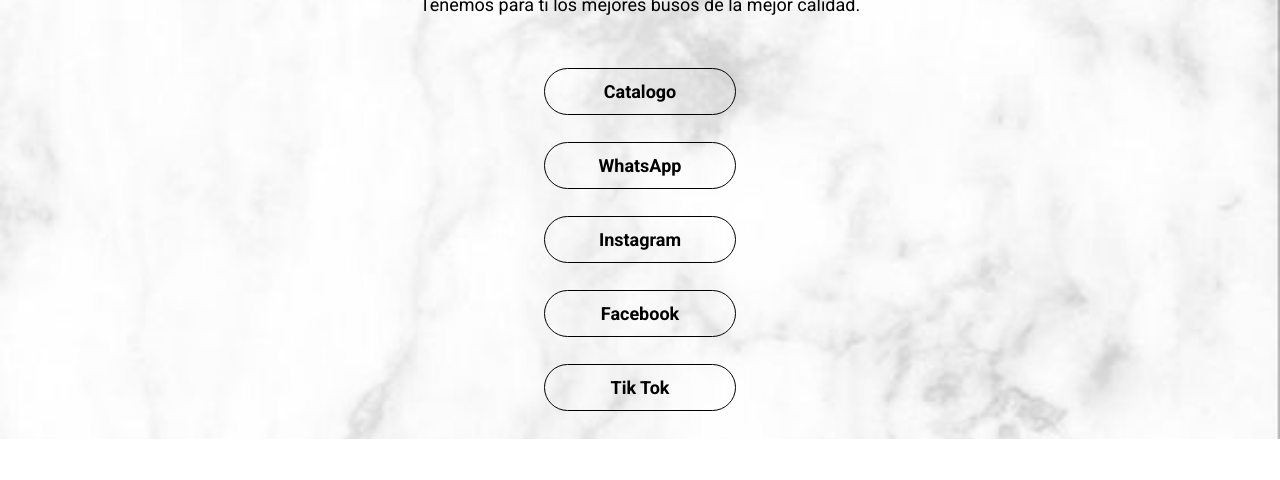
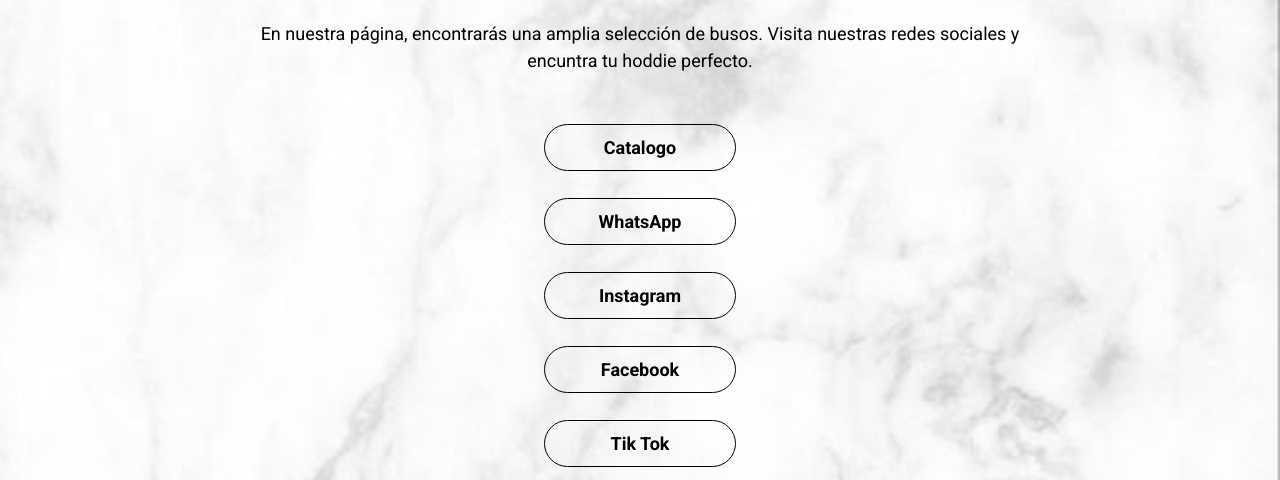
Before and after one commit to urbanclair/urbanclairoficial, a website: page index.html in a window 1280 px wide. Shown: the part 361-841 px from the top of the page. Before the commit the page ends 800 px from the top, so only its background shows below. Drawn offline with Linux system fonts and the light colour scheme.

Commit message:
modified text

```diff
--- a/index.html
+++ b/index.html
@@ -13,7 +13,7 @@
     <div class="flex flex-col items-center justify-center h-full bg-cover bg-no-repeat">
         <div class="flex flex-col items-center lg:justify-center">
             <img src="./src/img/Logo.png" alt="Urban Clair" class="w-[50%] md:w-[40%] lg:w-[40%]">
-            <p class="my-8 text-center w-[80%]">Tenemos para ti los mejores busos de la mejor calidad.</p>
+            <p class="my-8 text-center w-[80%]">En nuestra página, encontrarás una amplia selección de busos. Visita nuestras redes sociales y encuntra tu hoddie perfecto.</p>
         </div>
 
         <section class="flex flex-col">
```
Also changed, not shown: build/css/app.css.
